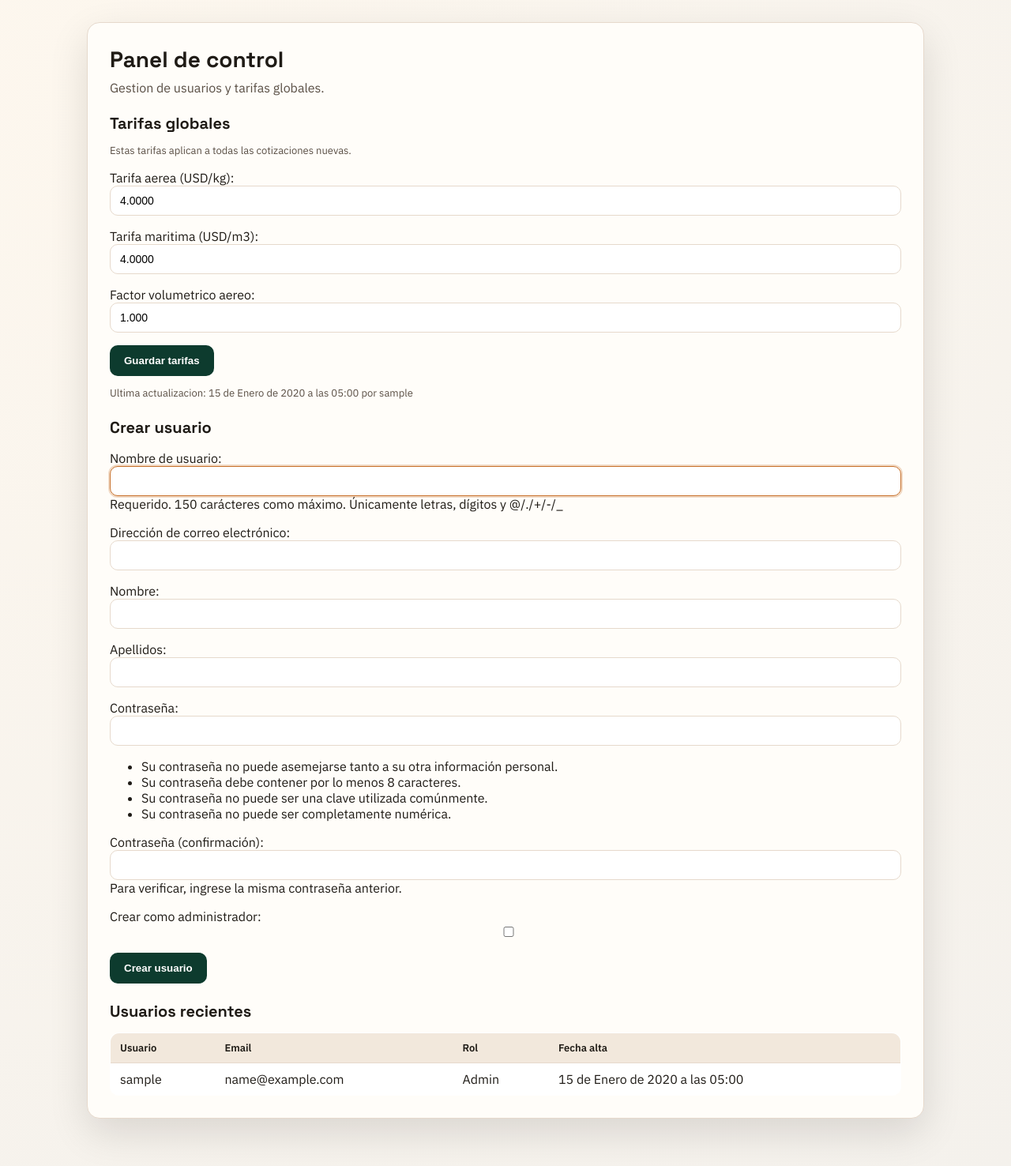
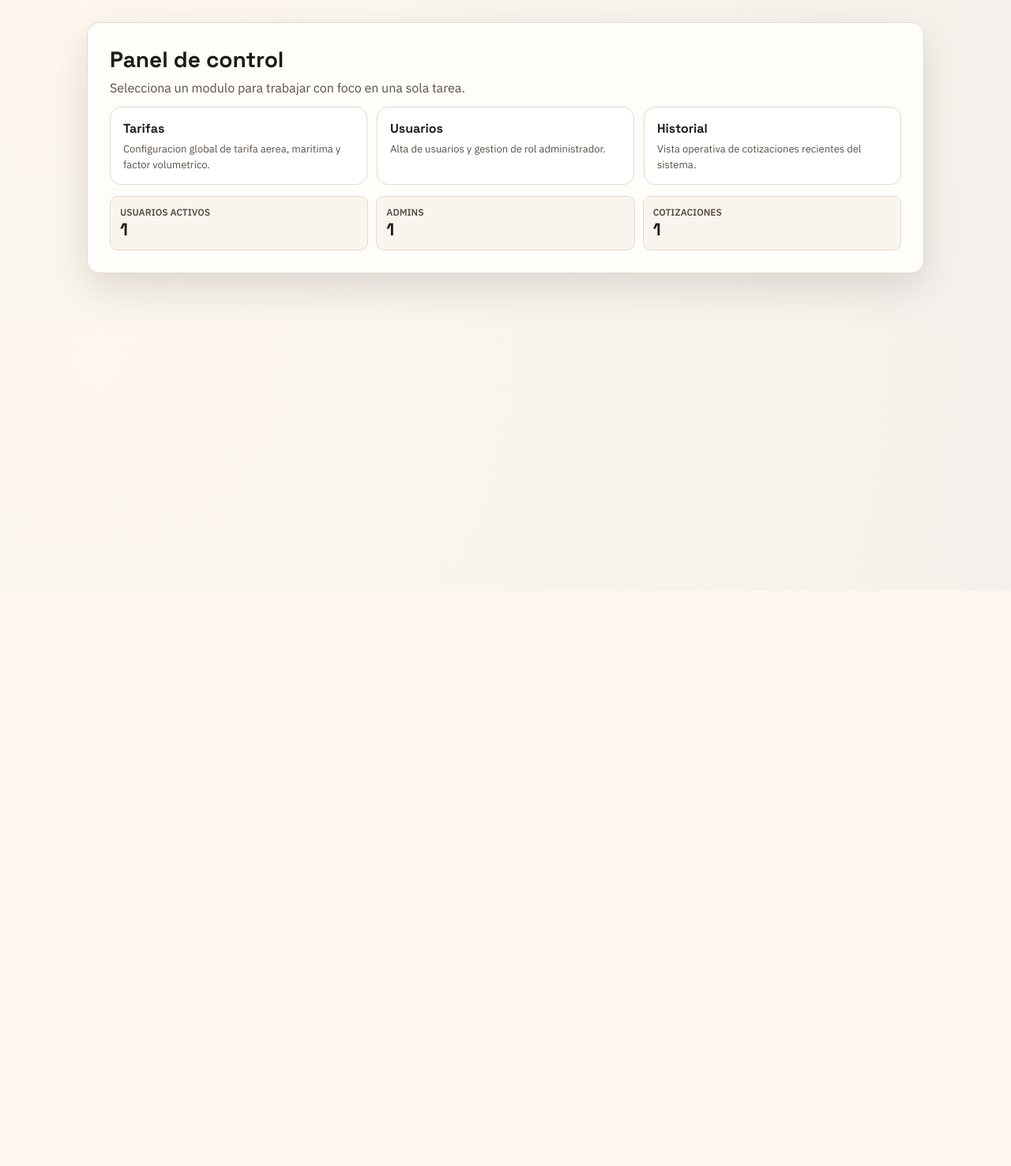
Before and after one commit to Edwd3v/CalculatorWebExpert, a Django app: page /control-panel/ in a window 1280 px wide. Shown: the part 52-1528 px from the top of the page at 79% size. After the commit the page ends 441 px from the top, so only its background shows below. Run offline with Django 5.2, Linux system fonts and the light colour scheme; a user stored in the database is signed in; tables that the repository leaves empty hold one stand-in row (values such as "Sample post").

Commit message:
Split admin panel into dedicated pages for rates, users, and history

```diff
--- a/quotes/urls.py
+++ b/quotes/urls.py
@@ -10,4 +10,7 @@ urlpatterns = [
     path("quotes/<int:quote_id>/", views.quote_result, name="quote_result"),
     path("quotes/history/", views.quote_history, name="quote_history"),
     path("control-panel/", views.admin_panel, name="admin_panel"),
+    path("control-panel/tarifas/", views.admin_rates, name="admin_rates"),
+    path("control-panel/usuarios/", views.admin_users, name="admin_users"),
+    path("control-panel/historial/", views.admin_history, name="admin_history"),
 ]
--- a/quotes/views.py
+++ b/quotes/views.py
@@ -110,40 +110,63 @@ def admin_panel(request):
         messages.error(request, "No tienes permisos para acceder al panel de administracion.")
         return redirect("quotes:new_quote")
 
+    user_model = get_user_model()
+    stats = {
+        "total_users": user_model.objects.filter(is_active=True).count(),
+        "admin_users": user_model.objects.filter(is_active=True, is_staff=True).count(),
+        "total_quotes": Quote.objects.count(),
+    }
+    return render(request, "quotes/admin_panel.html", {"stats": stats})
+
+
+@login_required
+def admin_rates(request):
+    if not request.user.is_staff:
+        messages.error(request, "No tienes permisos para acceder al panel de administracion.")
+        return redirect("quotes:new_quote")
+
     rate_config = get_rate_config()
+    if request.method == "POST":
+        rates_form = FreightRateConfigForm(request.POST, instance=rate_config)
+        if rates_form.is_valid():
+            rate = rates_form.save(commit=False)
+            rate.updated_by = request.user
+            rate.save()
+            messages.success(request, "Tarifas globales actualizadas.")
+            return redirect("quotes:admin_rates")
+    else:
+        rates_form = FreightRateConfigForm(instance=rate_config)
+
+    return render(request, "quotes/admin_rates.html", {"rates_form": rates_form, "rate_config": rate_config})
+
+
+@login_required
+def admin_users(request):
+    if not request.user.is_staff:
+        messages.error(request, "No tienes permisos para acceder al panel de administracion.")
+        return redirect("quotes:new_quote")
 
     if request.method == "POST":
-        if "update_rates" in request.POST:
-            rates_form = FreightRateConfigForm(request.POST, instance=rate_config)
-            user_form = AdminUserCreationForm()
-            if rates_form.is_valid():
-                rate = rates_form.save(commit=False)
-                rate.updated_by = request.user
-                rate.save()
-                messages.success(request, "Tarifas globales actualizadas.")
-                return redirect("quotes:admin_panel")
-        elif "create_user" in request.POST:
-            user_form = AdminUserCreationForm(request.POST)
-            rates_form = FreightRateConfigForm(instance=rate_config)
-            if user_form.is_valid():
-                user_form.save()
-                messages.success(request, "Usuario creado correctamente.")
-                return redirect("quotes:admin_panel")
-        else:
-            user_form = AdminUserCreationForm()
-            rates_form = FreightRateConfigForm(instance=rate_config)
+        user_form = AdminUserCreationForm(request.POST)
+        if user_form.is_valid():
+            user_form.save()
+            messages.success(request, "Usuario creado correctamente.")
+            return redirect("quotes:admin_users")
     else:
         user_form = AdminUserCreationForm()
-        rates_form = FreightRateConfigForm(instance=rate_config)
 
-    recent_users = (
-        get_user_model().objects.filter(is_active=True).order_by("-date_joined")[:10]
-    )
-    return render(
-        request,
-        "quotes/admin_panel.html",
-        {"user_form": user_form, "rates_form": rates_form, "rate_config": rate_config, "recent_users": recent_users},
-    )
+    recent_users = get_user_model().objects.filter(is_active=True).order_by("-date_joined")[:20]
+    return render(request, "quotes/admin_users.html", {"user_form": user_form, "recent_users": recent_users})
+
+
+@login_required
+def admin_history(request):
+    if not request.user.is_staff:
+        messages.error(request, "No tienes permisos para acceder al panel de administracion.")
+        return redirect("quotes:new_quote")
+
+    recent_quotes = Quote.objects.select_related("user").prefetch_related("items").order_by("-created_at")[:30]
+    return render(request, "quotes/admin_history.html", {"recent_quotes": recent_quotes})
 
 
 def home_redirect(request):
--- a/templates/quotes/admin_panel.html
+++ b/templates/quotes/admin_panel.html
@@ -1,56 +1,95 @@
 {% extends 'base.html' %}
 {% block title %}Panel admin{% endblock %}
 {% block content %}
+<style>
+    .module-grid {
+        display: grid;
+        grid-template-columns: repeat(3, minmax(0, 1fr));
+        gap: 12px;
+        margin-top: 14px;
+    }
+    .module-card {
+        display: block;
+        text-decoration: none;
+        color: inherit;
+        border: 1px solid var(--border);
+        border-radius: 14px;
+        background: #fff;
+        padding: 16px;
+        transition: transform 0.2s ease, border-color 0.2s ease, box-shadow 0.2s ease;
+    }
+    .module-card:hover {
+        transform: translateY(-2px);
+        border-color: var(--accent-2);
+        box-shadow: 0 10px 24px rgba(16, 23, 18, 0.08);
+    }
+    .module-card strong {
+        display: block;
+        font-family: "Space Grotesk", sans-serif;
+        margin-bottom: 4px;
+    }
+    .stats-grid {
+        margin-top: 14px;
+        display: grid;
+        grid-template-columns: repeat(3, minmax(0, 1fr));
+        gap: 10px;
+    }
+    .stat-box {
+        border: 1px solid var(--border);
+        border-radius: 10px;
+        padding: 12px;
+        background: #f9f5ee;
+    }
+    .stat-box strong {
+        display: block;
+        font-size: 12px;
+        color: var(--ink-soft);
+        text-transform: uppercase;
+    }
+    .stat-box span {
+        display: block;
+        font-size: 22px;
+        font-weight: 700;
+        font-family: "Space Grotesk", sans-serif;
+    }
+    @media (max-width: 900px) {
+        .module-grid { grid-template-columns: 1fr; }
+        .stats-grid { grid-template-columns: 1fr; }
+    }
+</style>
+
 <div class="page-title">
     <h1>Panel de control</h1>
-    <p class="subtle">Gestion de usuarios y tarifas globales.</p>
+    <p class="subtle">Selecciona un modulo para trabajar con foco en una sola tarea.</p>
 </div>
 
-<div class="section">
-    <h2>Tarifas globales</h2>
-    <p class="muted">Estas tarifas aplican a todas las cotizaciones nuevas.</p>
-    <form method="post">
-        {% csrf_token %}
-        {{ rates_form.as_p }}
-        <button class="btn" type="submit" name="update_rates" value="1">Guardar tarifas</button>
-    </form>
-    <p class="muted">Ultima actualizacion: {{ rate_config.updated_at }}{% if rate_config.updated_by %} por {{ rate_config.updated_by.username }}{% endif %}</p>
+<div class="module-grid">
+    <a class="module-card" href="{% url 'quotes:admin_rates' %}">
+        <strong>Tarifas</strong>
+        <span class="muted">Configuracion global de tarifa aerea, maritima y factor volumetrico.</span>
+    </a>
+    <a class="module-card" href="{% url 'quotes:admin_users' %}">
+        <strong>Usuarios</strong>
+        <span class="muted">Alta de usuarios y gestion de rol administrador.</span>
+    </a>
+    <a class="module-card" href="{% url 'quotes:admin_history' %}">
+        <strong>Historial</strong>
+        <span class="muted">Vista operativa de cotizaciones recientes del sistema.</span>
+    </a>
 </div>
 
-<div class="section">
-    <h2>Crear usuario</h2>
-    <form method="post">
-        {% csrf_token %}
-        {{ user_form.as_p }}
-        <button class="btn" type="submit" name="create_user" value="1">Crear usuario</button>
-    </form>
-</div>
-
-<div class="section">
-    <h2>Usuarios recientes</h2>
-    <table>
-        <thead>
-            <tr>
-                <th>Usuario</th>
-                <th>Email</th>
-                <th>Rol</th>
-                <th>Fecha alta</th>
-            </tr>
-        </thead>
-        <tbody>
-            {% for user_item in recent_users %}
-            <tr>
-                <td>{{ user_item.username }}</td>
-                <td>{{ user_item.email|default:"-" }}</td>
-                <td>{% if user_item.is_staff %}Admin{% else %}Usuario{% endif %}</td>
-                <td>{{ user_item.date_joined }}</td>
-            </tr>
-            {% empty %}
-            <tr>
-                <td colspan="4">No hay usuarios activos.</td>
-            </tr>
-            {% endfor %}
-        </tbody>
-    </table>
+<div class="stats-grid">
+    <div class="stat-box">
+        <strong>Usuarios activos</strong>
+        <span>{{ stats.total_users }}</span>
+    </div>
+    <div class="stat-box">
+        <strong>Admins</strong>
+        <span>{{ stats.admin_users }}</span>
+    </div>
+    <div class="stat-box">
+        <strong>Cotizaciones</strong>
+        <span>{{ stats.total_quotes }}</span>
+    </div>
 </div>
 {% endblock %}
```
Also changed, not shown: quotes/tests.py (+21 -5 lines), templates/quotes/admin_history.html (added, +45 -0 lines), templates/quotes/admin_rates.html (added, +20 -0 lines), templates/quotes/admin_users.html (added, +47 -0 lines), README.md.
